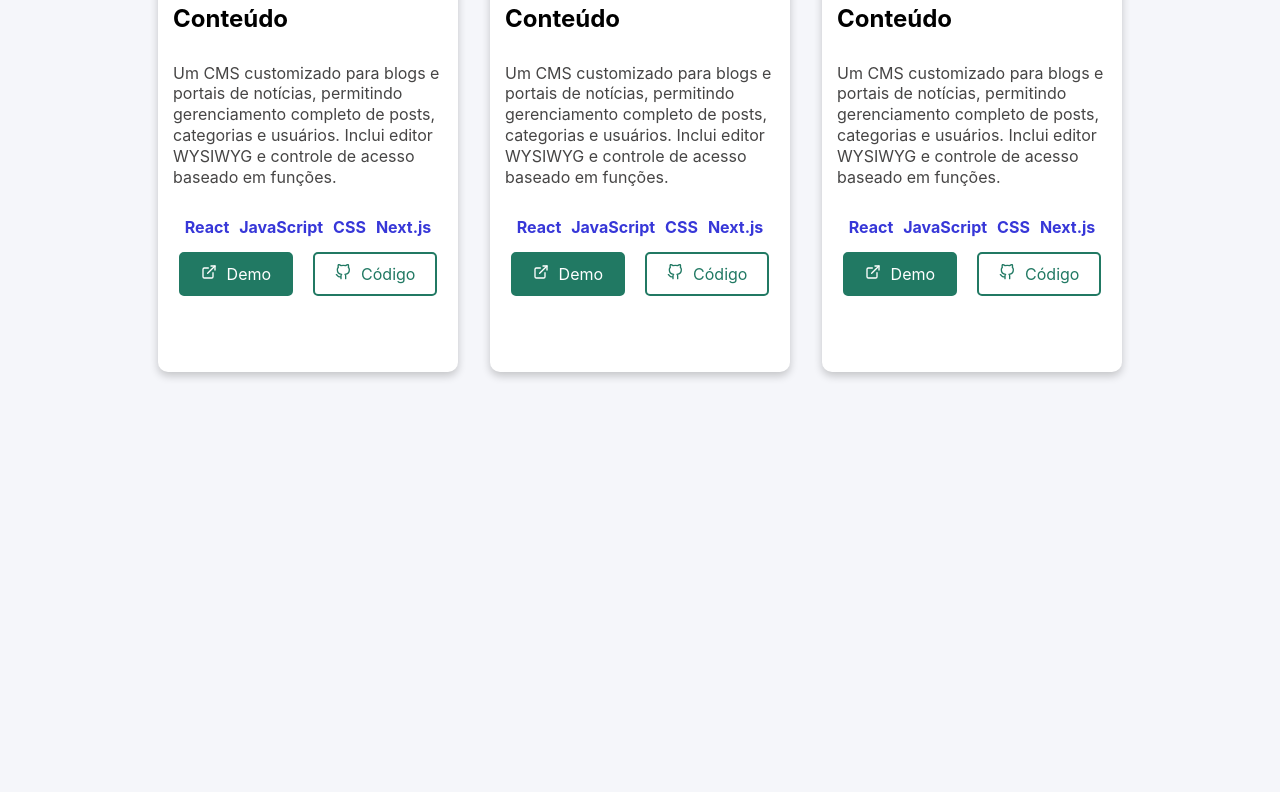
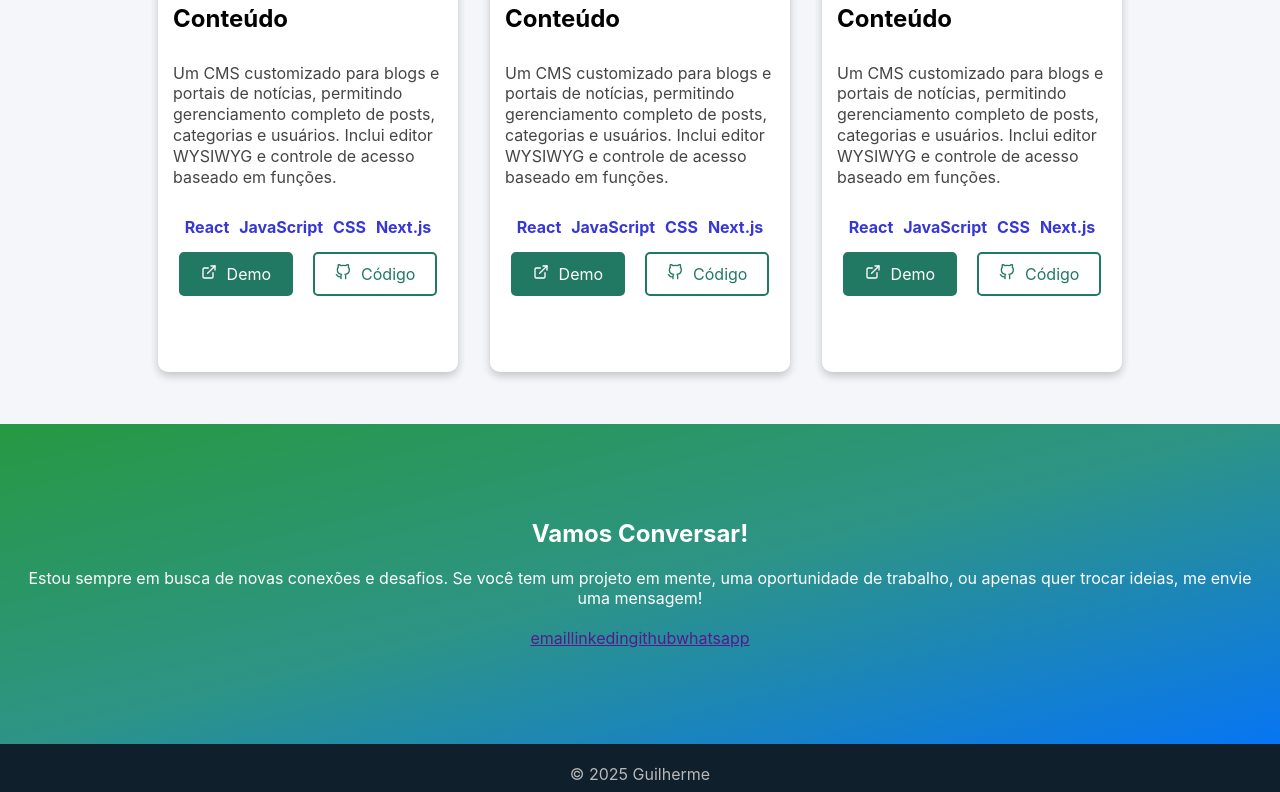
Before and after one commit to Guilherm001/portfolio, a Next.js app: page / in a window 1280 px wide. Shown: the part 3315-4107 px from the top of the page. Before the commit the page ends 3739 px from the top, so only its background shows below. Built offline with nearby package versions, Linux system fonts and the light colour scheme.

Commit message:
adicionando footer ao projeto

```diff
--- /dev/null
+++ b/src/app/components/Footer/Style.module.css
@@ -0,0 +1,32 @@
+.footer{
+    background: linear-gradient(to bottom right, #269942, #2d9486, #0775f3);
+    height: 40vh;
+    width: 100%;
+    padding: 20px;
+    text-align: center;
+    display: flex;
+    justify-content: space-around;
+    align-items: center;
+    flex-direction: column;
+}
+.footerContainer{
+    display: flex;
+    flex-direction: column;
+    align-items: center;
+    justify-content: center;
+    color: white;
+    gap: 20px;
+}
+.assinatura{
+    background-color: #0f1f2c;
+    height: 6vh;
+    width: 100%;
+    padding: 20px;
+    text-align: center;
+    display: flex;
+    justify-content: space-around;
+    align-items: center;
+    flex-direction: column;
+    color: rgb(184, 184, 184);
+
+}
--- /dev/null
+++ b/src/app/components/Footer/index.jsx
@@ -0,0 +1,29 @@
+import Style from "./Style.module.css";
+
+export default function Footer() {
+  return (
+    <div>
+      <section className={Style.footer}>
+        <div className={Style.footerContainer}>
+          <div className={Style.titulo}>
+            <h1>Vamos Conversar!</h1>
+          </div>
+          <div className={Style.descricao}>
+            Estou sempre em busca de novas conexões e desafios. Se você tem um
+            projeto em mente, uma oportunidade de trabalho, ou apenas quer
+            trocar ideias, me envie uma mensagem!
+          </div>
+          <div className={Style.contato}>
+            <a href="">email</a>
+            <a href="">linkedin</a>
+            <a href="">github</a>
+            <a href="">whatsapp</a>
+          </div>
+        </div>
+      </section>
+      <div className={Style.assinatura}>
+        <p>© 2025 Guilherme</p>
+      </div>
+    </div>
+  );
+}
--- a/src/app/components/Projetos/Style.module.css
+++ b/src/app/components/Projetos/Style.module.css
@@ -105,6 +105,7 @@
 }
 .linkDemo:hover {
   background-color: rgb(42, 151, 124);
+  transform: scale(1.05);
 }
 .linkCodigo{
   text-decoration: none;
@@ -115,6 +116,9 @@
   transition: background-color 0.3s ease;
   border: 2px solid rgb(33, 121, 99);
 }
+.linkCodigo:hover {
+  transform: scale(1.05);
+}
 .containerLinks a{
   gap: 10px;
   display: flex;
--- a/src/app/page.js
+++ b/src/app/page.js
@@ -7,6 +7,7 @@ import Capa from "./components/Capa/index";
 import Sobre from "./components/sobre/index.jsx";
 import Habilidades from "./components/habilidades/index.jsx";
 import Projetos from "./components/Projetos/index.jsx";
+import Footer from "./components/Footer/index.jsx";
 export default function Home() {
   return (
     <main>
@@ -16,6 +17,7 @@ export default function Home() {
       <Sobre />
       <Habilidades />
       <Projetos />
+      <Footer />
     </main>
   );
 }
```
